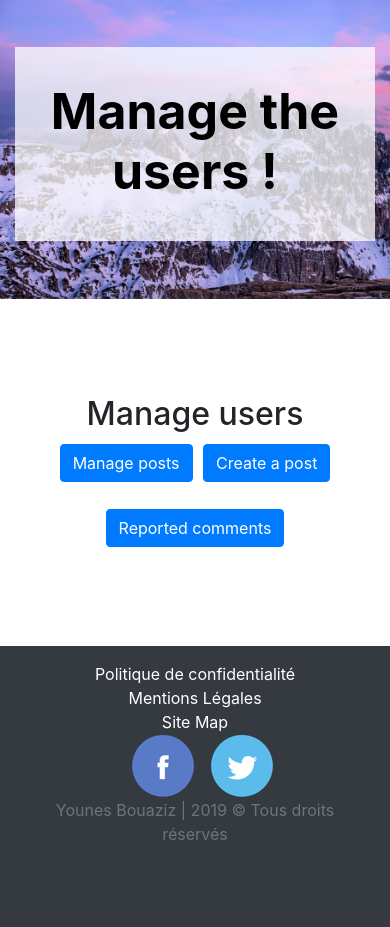
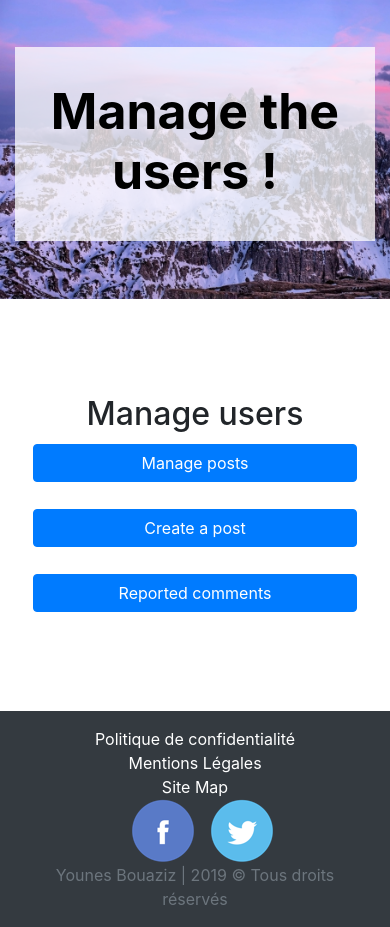
Before and after one commit to yb74/p4-Blog-built-in-php-, a PHP site: template src/view/userslistView.php in a window 390 px wide. Shown: the part 213-1140 px from the top of the page. Before the commit the page ends 1053 px from the top, so only its background shows below. Run offline with PHP 8.4, Linux system fonts and the light colour scheme; the template is opened without the code that fills it, so the values that code supplies are empty; some libraries are stand-ins or nearby versions.

Commit message:
Adjusting CSS and implementing media queries.

```diff
--- a/src/view/manageCommentsView.php
+++ b/src/view/manageCommentsView.php
@@ -8,7 +8,7 @@ $subheadingPage='';
 
     <div class="container">
         <div class="row header-dashboard py-5">
-            <div class="col-md-12 text-center">
+            <div class="col-md-12 text-center dashboard_menu">
                 <h2>Manage Comments</h2>
                 <a href="/admin" class="btn btn-primary btn-dashboard">Manage posts</a>
                 <a href="/createPost" class="btn btn-primary btn-dashboard">Create a post</a>
--- a/src/view/userslistView.php
+++ b/src/view/userslistView.php
@@ -8,7 +8,7 @@ $subheadingPage='';
 
     <div class="container">
         <div class="row header-dashboard py-5">
-            <div class="col-md-12 text-center">
+            <div class="col-md-12 text-center dashboard_menu">
                 <h2>Manage users</h2>
                 <a href="/admin" class="btn btn-primary btn-dashboard">Manage posts</a>
                 <a href="/createPost" class="btn btn-primary btn-dashboard">Create a post</a>
```
